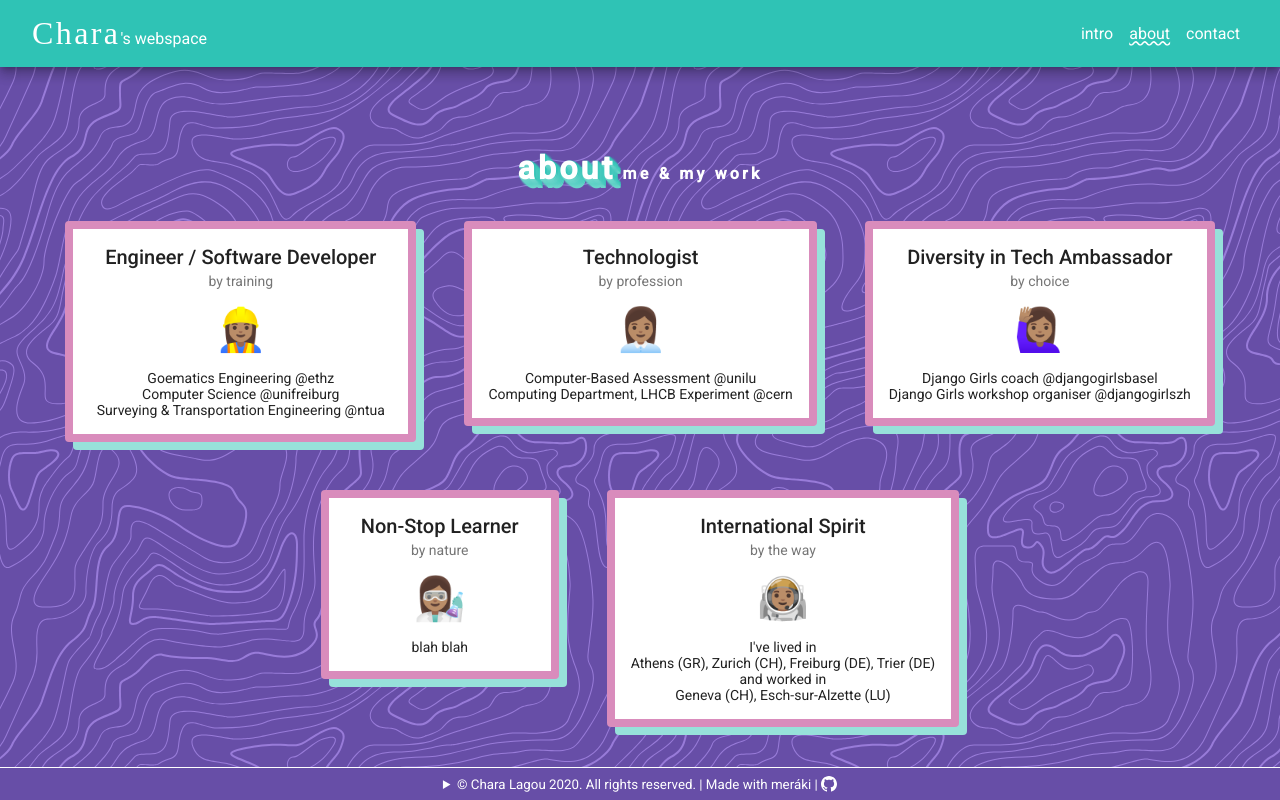
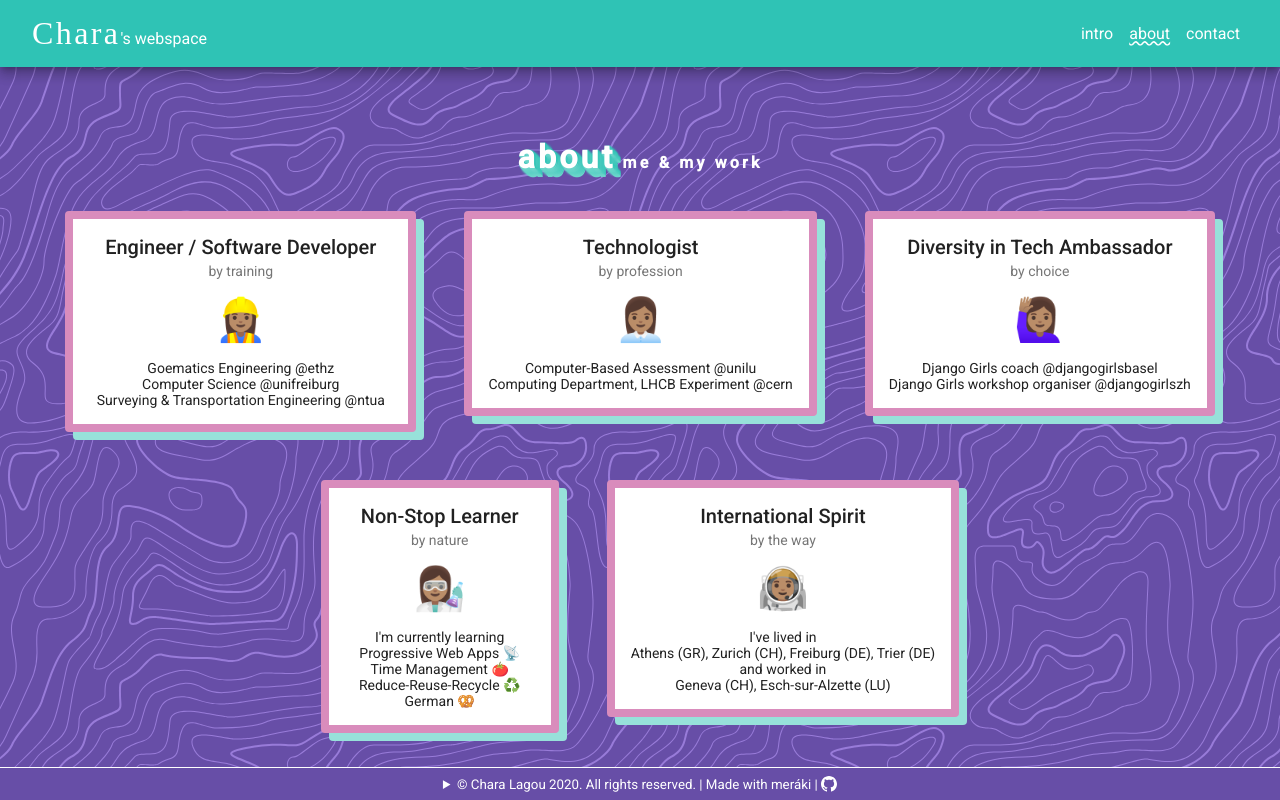
Before and after one commit to CharaLagou/charalagou, an Angular app: page /about in a window 1280 px wide. Built offline with nearby package versions, Linux system fonts and the light colour scheme; a web font is replaced by a local one.

Commit message:
About component
-Added text to non-stop learner

```diff
--- a/src/app/components/about/about.component.html
+++ b/src/app/components/about/about.component.html
@@ -60,7 +60,11 @@
           <mat-card-content>
             <p>
               <span class="x3">👩🏽‍🔬</span><br /><br />
-              blah blah
+              I'm currently learning<br>
+              Progressive Web Apps 📡<br>
+              Time Management 🍅<br>
+              Reduce-Reuse-Recycle ♻️<br>
+              German 🥨
             </p>
           </mat-card-content>
         </mat-card>
```
